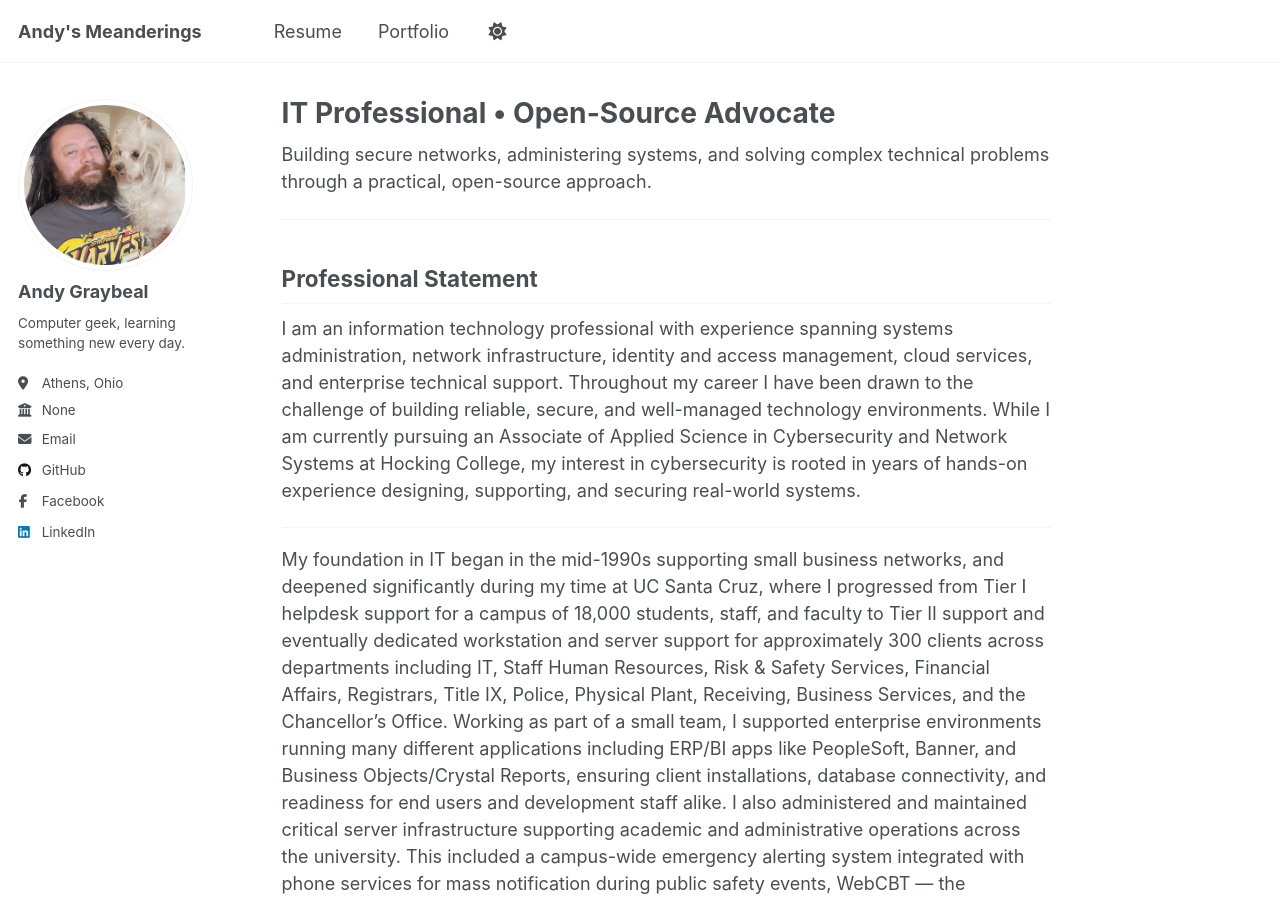
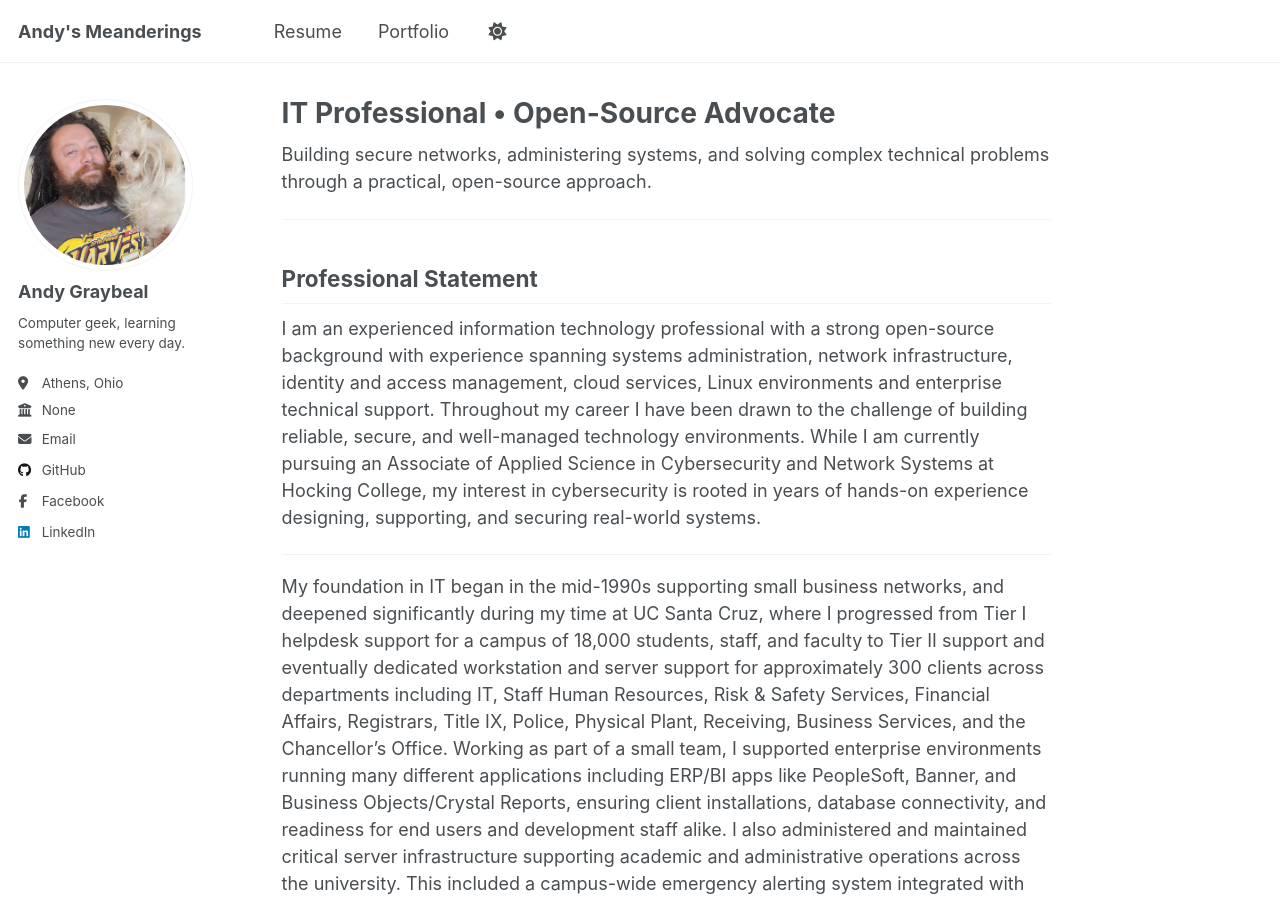
Before and after one commit to andy-graybeal/andy-graybeal.github.io, a Jekyll site: the page built from _pages/about.md, in a window 1280 px wide and 900 px high. Built offline with Jekyll 4.4.1, drawn with Linux system fonts in a browser that asks for light colours; a script that is not in the unit is left out.

Commit message:
Update about.md

```diff
--- a/_pages/about.md
+++ b/_pages/about.md
@@ -60,7 +60,7 @@ Building secure networks, administering systems, and solving complex technical p
 ---
 ## Professional Statement
 
-I am an information technology professional with experience spanning systems administration, network infrastructure, identity and access management, cloud services, and enterprise technical support. Throughout my career I have been drawn to the challenge of building reliable, secure, and well-managed technology environments. While I am currently pursuing an Associate of Applied Science in Cybersecurity and Network Systems at Hocking College, my interest in cybersecurity is rooted in years of hands-on experience designing, supporting, and securing real-world systems.
+I am an experienced information technology professional with a strong open-source background with experience spanning systems administration, network infrastructure, identity and access management, cloud services, Linux environments and enterprise technical support. Throughout my career I have been drawn to the challenge of building reliable, secure, and well-managed technology environments. While I am currently pursuing an Associate of Applied Science in Cybersecurity and Network Systems at Hocking College, my interest in cybersecurity is rooted in years of hands-on experience designing, supporting, and securing real-world systems.
 
 ---
 My foundation in IT began in the mid-1990s supporting small business networks, and deepened significantly during my time at UC Santa Cruz, where I progressed from Tier I helpdesk support for a campus of 18,000 students, staff, and faculty to Tier II support and eventually dedicated workstation and server support for approximately 300 clients across departments including IT, Staff Human Resources, Risk & Safety Services, Financial Affairs, Registrars, Title IX, Police, Physical Plant, Receiving, Business Services, and the Chancellor's Office. Working as part of a small team, I supported enterprise environments running many different applications including ERP/BI apps like PeopleSoft, Banner, and Business Objects/Crystal Reports, ensuring client installations, database connectivity, and readiness for end users and development staff alike. I also administered and maintained critical server infrastructure supporting academic and administrative operations across the university. This included a campus-wide emergency alerting system integrated with phone services for mass notification during public safety events, WebCBT — the university's sole online learning platform at a time when web-based education was still in its earliest stages — and multiple departmental database, file & print and domain servers.
```
